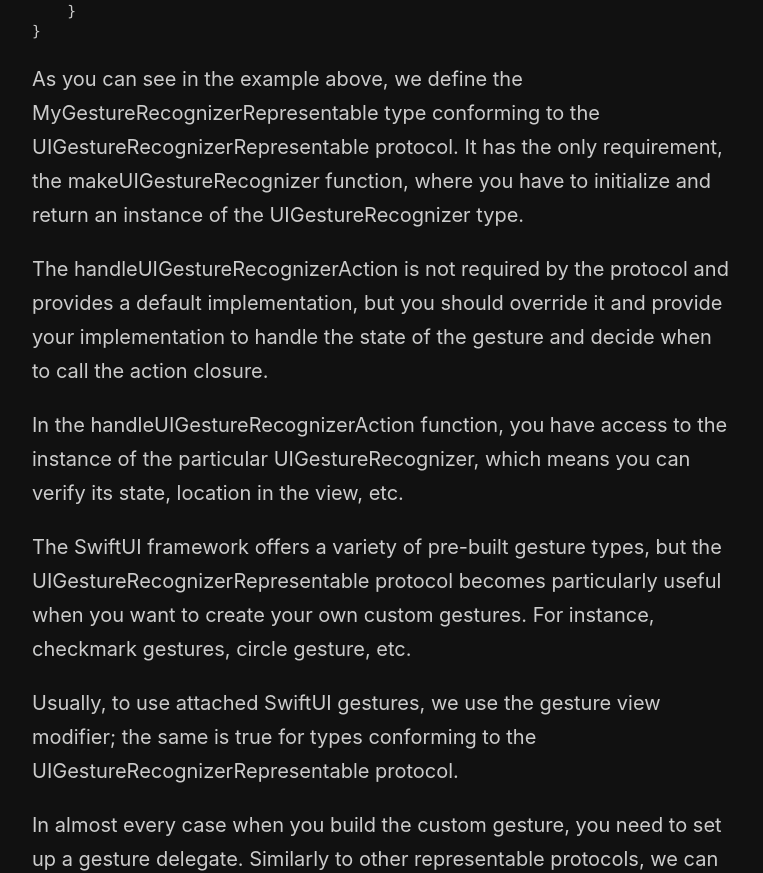
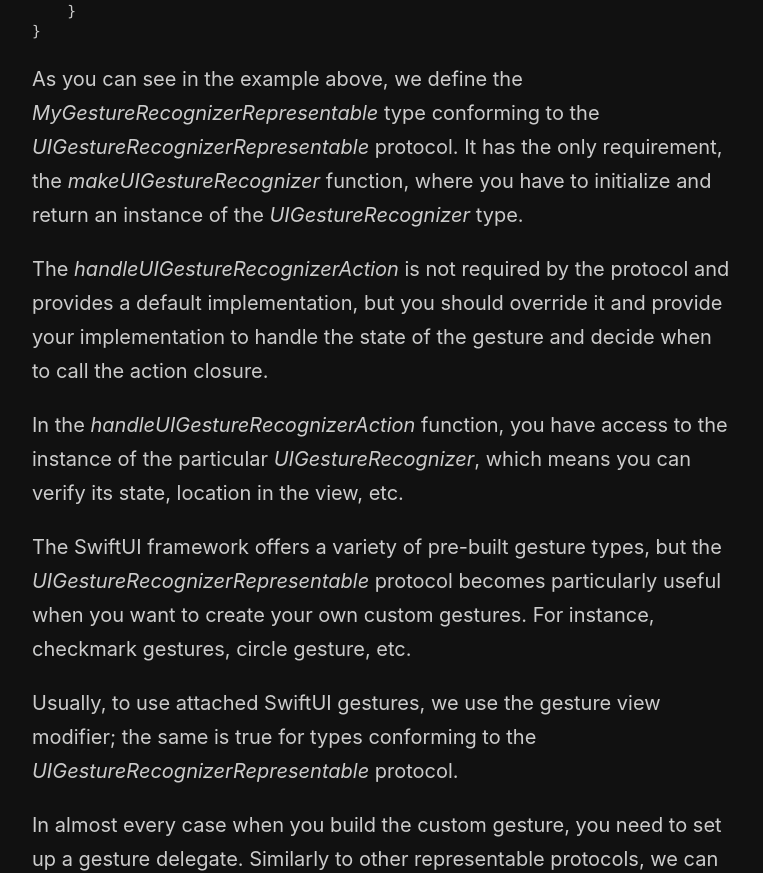
Before and after one commit to mecid/mecid.github.io, a Jekyll site: the page built from _posts/2024-12-17-introducing-uigesturerecognizerrepresentable-protocol-in-swiftui.md, in a window 1280 px wide and 1400 px high, scrolled down 1033 px. Shown: the part 193-1066 px from the top of the window, without its empty margins (258-1021 px from the left). Built offline with Jekyll 4.4.1, drawn with Linux system fonts in a browser that asks for light colours; some of the changed text lies outside the part shown.

Commit message:
gesture representable post formatted

````diff
--- a/_posts/2024-12-17-introducing-uigesturerecognizerrepresentable-protocol-in-swiftui.md
+++ b/_posts/2024-12-17-introducing-uigesturerecognizerrepresentable-protocol-in-swiftui.md
@@ -3,9 +3,9 @@
 layout: post
 ---
 
-SwiftUI provides the UIViewRepresentable and UIViewControllerRepresentable protocols since its inception. As you might know, we can use them to wrap any UIKit view or controller and place it in the SwiftUI hierarchy. The UIGestureRecognizerRepresentable protocol is another addition to the collection of representable protocols. This week, we will learn how to use the new UIGestureRecognizerRepresentable protocol.
+SwiftUI provides the *UIViewRepresentable* and *UIViewControllerRepresentable* protocols since its inception. As you might know, we can use them to wrap any UIKit view or controller and place it in the SwiftUI hierarchy. The *UIGestureRecognizerRepresentable* protocol is another addition to the collection of representable protocols. This week, we will learn how to use the new *UIGestureRecognizerRepresentable* protocol.
 
-The UIGestureRecognizerRepresentable works similarly to other representable protocols and allows us to wrap any instance of the UIGestureRecognizer type to introduce it in the SwiftUI views.
+The *UIGestureRecognizerRepresentable* works similarly to other representable protocols and allows us to wrap any instance of the *UIGestureRecognizer* type to introduce it in the SwiftUI views.
 
 ```swift
 struct MyGestureRecognizerRepresentable: UIGestureRecognizerRepresentable {
@@ -38,15 +38,15 @@
 }
 ```
 
-As you can see in the example above, we define the MyGestureRecognizerRepresentable type conforming to the UIGestureRecognizerRepresentable protocol. It has the only requirement, the makeUIGestureRecognizer function, where you have to initialize and return an instance of the UIGestureRecognizer type.
+As you can see in the example above, we define the *MyGestureRecognizerRepresentable* type conforming to the *UIGestureRecognizerRepresentable* protocol. It has the only requirement, the *makeUIGestureRecognizer* function, where you have to initialize and return an instance of the *UIGestureRecognizer* type.
 
-The handleUIGestureRecognizerAction is not required by the protocol and provides a default implementation, but you should override it and provide your implementation to handle the state of the gesture and decide when to call the action closure.
+The *handleUIGestureRecognizerAction* is not required by the protocol and provides a default implementation, but you should override it and provide your implementation to handle the state of the gesture and decide when to call the action closure.
 
-In the handleUIGestureRecognizerAction function, you have access to the instance of the particular UIGestureRecognizer, which means you can verify its state, location in the view, etc.
+In the *handleUIGestureRecognizerAction* function, you have access to the instance of the particular *UIGestureRecognizer*, which means you can verify its state, location in the view, etc.
 
-The SwiftUI framework offers a variety of pre-built gesture types, but the UIGestureRecognizerRepresentable protocol becomes particularly useful when you want to create your own custom gestures. For instance, checkmark gestures, circle gesture, etc.
+The SwiftUI framework offers a variety of pre-built gesture types, but the *UIGestureRecognizerRepresentable* protocol becomes particularly useful when you want to create your own custom gestures. For instance, checkmark gestures, circle gesture, etc.
 
-Usually, to use attached SwiftUI gestures, we use the gesture view modifier; the same is true for types conforming to the UIGestureRecognizerRepresentable protocol.
+Usually, to use attached SwiftUI gestures, we use the gesture view modifier; the same is true for types conforming to the *UIGestureRecognizerRepresentable* protocol.
 
 In almost every case when you build the custom gesture, you need to set up a gesture delegate. Similarly to other representable protocols, we can use the coordinator.
 
@@ -97,6 +97,6 @@
 }
 ```
 
-As you can see, we define the Coordinator type conforming to the UIGestureRecognizerDelegate protocol and set it in the makeUIGestureRecognizer function. We also should define the makeCoordinator function where we create and return our instance of the coordinator.
+As you can see, we define the *Coordinator* type conforming to the *UIGestureRecognizerDelegate* protocol and set it in the *makeUIGestureRecognizer* function. We also should define the *makeCoordinator* function where we create and return our instance of the coordinator.
 
-While creating the coordinator, we have access to the instance of the CoordinateSpaceConverter type, which will be useful in your delegate. It allows us to convert coordinates between different spaces, for example, SwiftUI view and gesture recognizer touch location. You can also access the fresh instance of the CoordinateSpaceConverter via the context parameter in the makeUIGestureRecognizer and handleUIGestureRecognizerAction functions.
+While creating the coordinator, we have access to the instance of the *CoordinateSpaceConverter* type, which will be useful in your delegate. It allows us to convert coordinates between different spaces, for example, SwiftUI view and gesture recognizer touch location. You can also access the fresh instance of the *CoordinateSpaceConverter* via the context parameter in the *makeUIGestureRecognizer* and *handleUIGestureRecognizerAction* functions.
````
